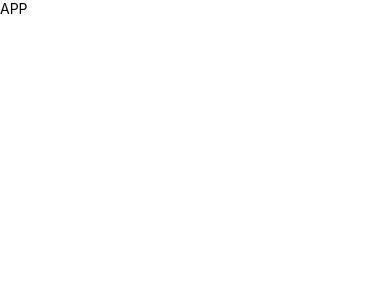
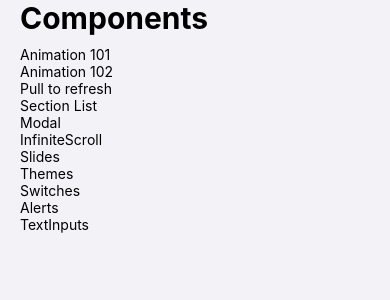
Before and after one commit to mauricio-hub/react-native-components-app, a React Native app: screen /Home in a window 390 px wide. Shown: the top 300 px of the page. Built offline with nearby package versions, Linux system fonts and the light colour scheme.

Commit message:
agregando estilos

```diff
--- a/App.tsx
+++ b/App.tsx
@@ -1,10 +1,11 @@
-import {Text, View } from 'react-native';
-
+import 'react-native-gesture-handler';
+import { Text, View } from "react-native";
+import { NavigationContainer } from "@react-navigation/native";
+import { Navigator } from './src/presentatiion/navigator/Navigatior';
 export default function App() {
   return (
-    <View >
-      <Text>APP</Text>
-
-    </View>
+    <NavigationContainer>
+     <Navigator/>
+    </NavigationContainer>
   );
 }
--- /dev/null
+++ b/src/presentatiion/config/theme/theme.tsx
@@ -0,0 +1,51 @@
+import { StyleSheet } from "react-native";
+
+export interface ThemeColors {
+  primary: string;
+  text: string;
+  background: string;
+  cardBackground: string;
+  buttonTextColor: string;
+}
+
+export const colors: ThemeColors = {
+  primary: "#5856D6",
+  text: "black",
+
+  background: "#F3F2F7",
+  cardBackground: "white",
+  buttonTextColor: "white",
+};
+
+export const globalStyles = StyleSheet.create({
+  title: {
+    fontSize: 30,
+    fontWeight: "bold",
+    color: colors.text,
+  },
+  subTitle: {
+    fontSize: 20,
+    fontWeight: "bold",
+    color: colors.text,
+  },
+
+  mainContainer: {
+    flex: 1,
+    backgroundColor: colors.background,
+  },
+  globalMargin: {
+    paddingHorizontal: 20,
+    flex: 1,
+  },
+
+  btnPrimary: {
+    backgroundColor: colors.primary,
+    borderRadius: 10,
+    padding: 10,
+    alignItems: "center",
+  },
+  btnPrimaryText: {
+    color: colors.text,
+    fontSize: 16,
+  },
+});
--- /dev/null
+++ b/src/presentatiion/navigator/Navigatior.tsx
@@ -0,0 +1,16 @@
+import { createStackNavigator } from '@react-navigation/stack';
+import { HomeScreen } from '../screens/home/HomeScreen';
+
+const Stack = createStackNavigator();
+export const Navigator = () =>{
+  return (
+    <Stack.Navigator
+        screenOptions={{
+            headerShown: false
+        }}
+    >
+      <Stack.Screen name="Home" component={HomeScreen} />
+
+    </Stack.Navigator>
+  );
+}
--- a/src/presentatiion/screens/home/HomeScreen.tsx
+++ b/src/presentatiion/screens/home/HomeScreen.tsx
@@ -1,10 +1,94 @@
 import React from 'react';
 import { View, Text } from 'react-native';
+import FontAwsome from '@expo/vector-icons/FontAwesome';
+import { globalStyles } from '../../config/theme/theme';
+import { ScrollView } from 'react-native-gesture-handler';
+import { Title } from '../ui/Title';
+import { useSafeAreaFrame, useSafeAreaInsets } from 'react-native-safe-area-context';
+export const menuItems = [
+  // 01-animationMenuItems
+  {
+    name: 'Animation 101',
+    icon: 'cube', // FontAwesome: cube
+    component: 'Animation101Screen',
+  },
+  {
+    name: 'Animation 102',
+    icon: 'cubes', // FontAwesome: cubes (aproximado)
+    component: 'Animation102Screen',
+  },
+
+  // 02-menuItems
+  {
+    name: 'Pull to refresh',
+    icon: 'sync', // FontAwesome: sync
+    component: 'PullToRefreshScreen',
+  },
+  {
+    name: 'Section List',
+    icon: 'list', // FontAwesome: list
+    component: 'CustomSectionListScreen',
+  },
+  {
+    name: 'Modal',
+    icon: 'clone', // FontAwesome: clone
+    component: 'ModalScreen',
+  },
+  {
+    name: 'InfiniteScroll',
+    icon: 'download', // FontAwesome: download
+    component: 'InfiniteScrollScreen',
+  },
+  {
+    name: 'Slides',
+    icon: 'slideshare', // FontAwesome: slideshare (similar)
+    component: 'SlidesScreen',
+  },
+  {
+    name: 'Themes',
+    icon: 'flask', // FontAwesome: flask
+    component: 'ChangeThemeScreen',
+  },
+
+  // 03- uiMenuItems
+  {
+    name: 'Switches',
+    icon: 'toggle-on', // FontAwesome: toggle-on
+    component: 'SwitchScreen',
+  },
+  {
+    name: 'Alerts',
+    icon: 'exclamation-circle', // FontAwesome: exclamation-circle
+    component: 'AlertScreen',
+  },
+  {
+    name: 'TextInputs',
+    icon: 'file-', // FontAwesome: file-alt (similar a document-text)
+    component: 'TextInputScreen',
+  },
+];
+
 
 export const HomeScreen = () => {
+
+
+
   return (
-    <View>
-      <Text>Component Content</Text>
+    <View style={[globalStyles.mainContainer]}>
+      <View  style={globalStyles.globalMargin}>
+        <ScrollView>
+          <Title text="Components" safe />
+
+          <View>
+            {
+              menuItems.map((item, index) => (
+                <Text key={index}>{item.name}</Text>
+              ))
+            }
+          </View>
+
+        </ScrollView>
+      </View>
     </View>
   );
 };
--- /dev/null
+++ b/src/presentatiion/screens/ui/Title.tsx
@@ -0,0 +1,26 @@
+import React from "react";
+import { Text } from "react-native";
+import { colors, globalStyles } from "../../config/theme/theme";
+import { useSafeAreaInsets } from "react-native-safe-area-context";
+
+interface Props {
+  text: string;
+  safe?: boolean;
+  white?: boolean;
+}
+
+export const Title = ({ text, safe = false, white = false }: Props) => {
+  const { top } = useSafeAreaInsets();
+  return (
+    <Text
+      style={{
+        ...globalStyles.title,
+        marginTop: safe ? top : 0,
+        marginBottom: 10,
+        color: white ? "white" : colors.text,
+      }}
+    >
+      {text}
+    </Text>
+  );
+};
```
Also changed, not shown: package.json (+7 -1 lines), 1 other file (tests, documents, lock files or other folders).
